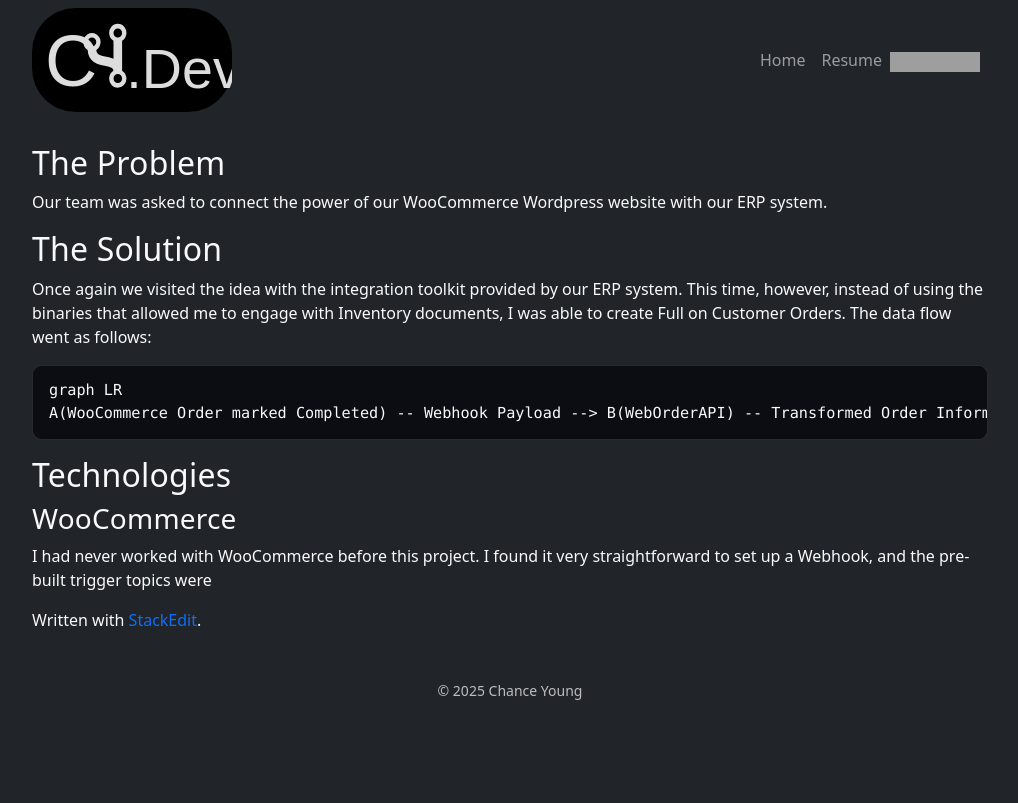
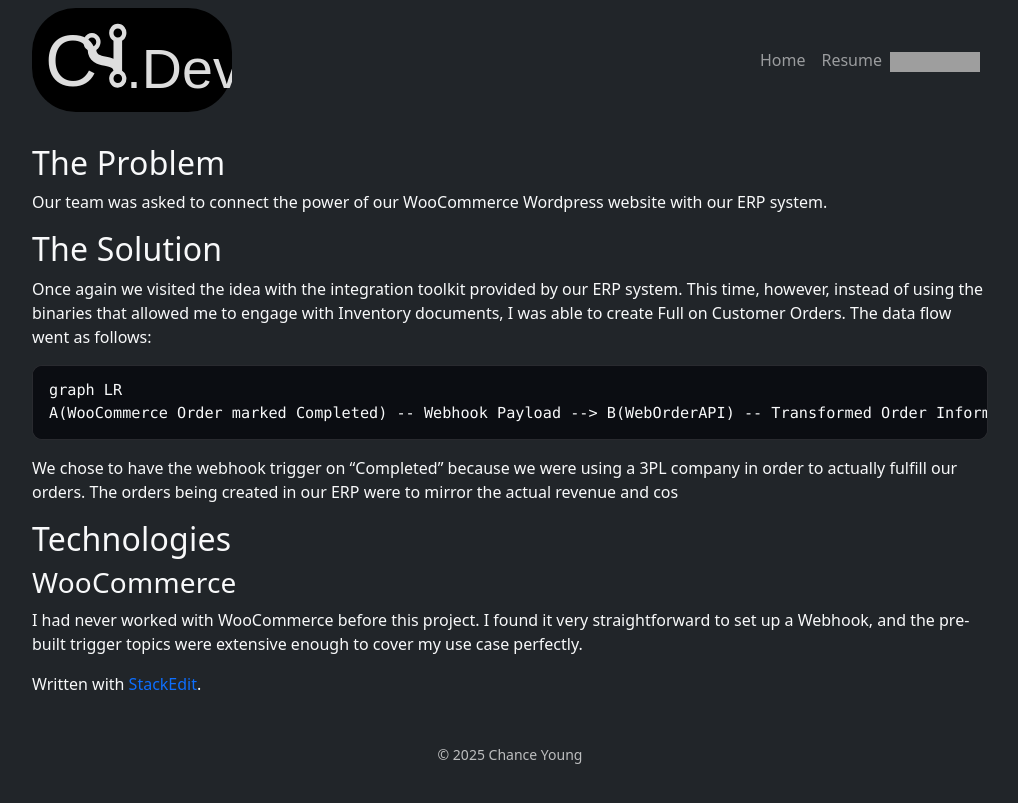
Before and after one commit to ChanceYoung/ChanceYoung.github.io, a Jekyll site: the page built from _projects/woocommerceintegrationv1.md, in a window 1280 px wide. Shown: the top 803 px of the page, without its empty margins (130-1148 px from the left). Built offline with Jekyll 4.4.1, drawn with Linux system fonts in a browser that asks for light colours; grey boxes are pictures that could not be loaded.

Commit message:
_projects/woocommerceintegrationv1.md updated from https://stackedit.io/

````diff
--- a/_projects/woocommerceintegrationv1.md
+++ b/_projects/woocommerceintegrationv1.md
@@ -14,12 +14,14 @@ Once again we visited the idea with the integration toolkit provided by our ERP
 graph LR
 A(WooCommerce Order marked Completed) -- Webhook Payload --> B(WebOrderAPI) -- Transformed Order Information --> C(Infor VISUAL)
 ```
+We chose to have the webhook trigger on "Completed" because we were using a 3PL company in order to actually fulfill our orders. The orders being created in our ERP were to mirror the actual revenue and cos
+
 ## Technologies
 
 ### WooCommerce
-I had never worked with WooCommerce before this project. I found it very straightforward to set up a Webhook, and the pre-built trigger topics were
+I had never worked with WooCommerce before this project. I found it very straightforward to set up a Webhook, and the pre-built trigger topics were extensive enough to cover my use case perfectly.
 > Written with [StackEdit](https://stackedit.io/).
 <!--stackedit_data:
-eyJoaXN0b3J5IjpbLTI3NDExOTU2LC0xODYwMzkwNTQ5LC01OT
-cxMjA2MjQsLTE1NTYxNDI4MjIsMTc3MDI2Nzg2XX0=
+eyJoaXN0b3J5IjpbLTExMjU3ODY1NiwtMTg2MDM5MDU0OSwtNT
+k3MTIwNjI0LC0xNTU2MTQyODIyLDE3NzAyNjc4Nl19
 -->
````
